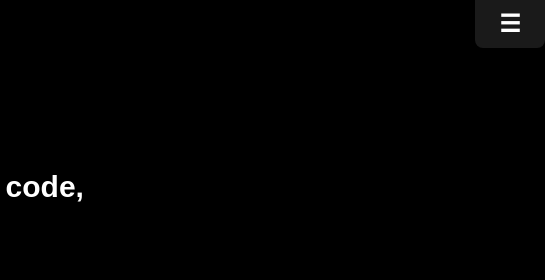
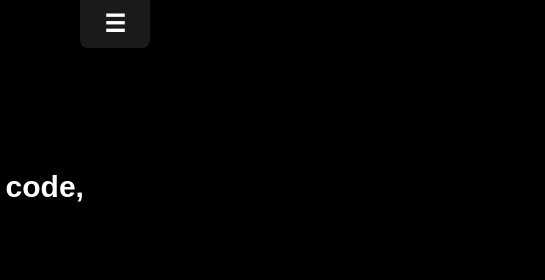
Before and after one commit to dodavky-ova/QR_code_gen, a plain HTML site: page index.html in a window 1280 px wide. Shown: the top 280 px of the page, 825-1370 px from the left, 545 px wide, since content can reach past the window. Drawn offline with Linux system fonts and the light colour scheme; a script that the page names is missing; a web font is replaced by a local one.

Commit message:
index.html fixed navbar on firefow

```diff
--- a/index.html
+++ b/index.html
@@ -18,8 +18,7 @@
   <link href="https://fonts.googleapis.com/css2?family=Cute+Font&display=swap" rel="stylesheet">
 </head>
 <body>
-   <div class="wrap">
-    <nav id="navbar">
+  <nav id="navbar">
     <div class="logo"></div>
     <button class="menu-toggle" onclick="toggleMenu()">☰</button>
     <div class="nav-links" id="navLinks">
--- a/styles.css
+++ b/styles.css
@@ -181,14 +181,13 @@ nav button{
 nav {
   padding: 0;
   margin: 0;
-  margin-left: 660px;
   width: 70px;       /* ⬅ zmenšená šířka */
   position: absolute;            /* ⬅ zarovná doprava */
   top: 0;
   border-radius: 0 0 8px 8px; /* ⬅ volitelné: zaoblení levého dolního rohu */
   z-index: 999;
   background-color: #1a1a1a;
-
+  margin-left: 600px;
 }
 
 .menu-toggle {
@@ -229,8 +228,8 @@ nav {
 
 @media screen and (max-width: 800px){
   nav{
+    margin-right: 1%;
     margin-left: 80%;
-    margin-right: 1%;
   }
 
   img{
```
